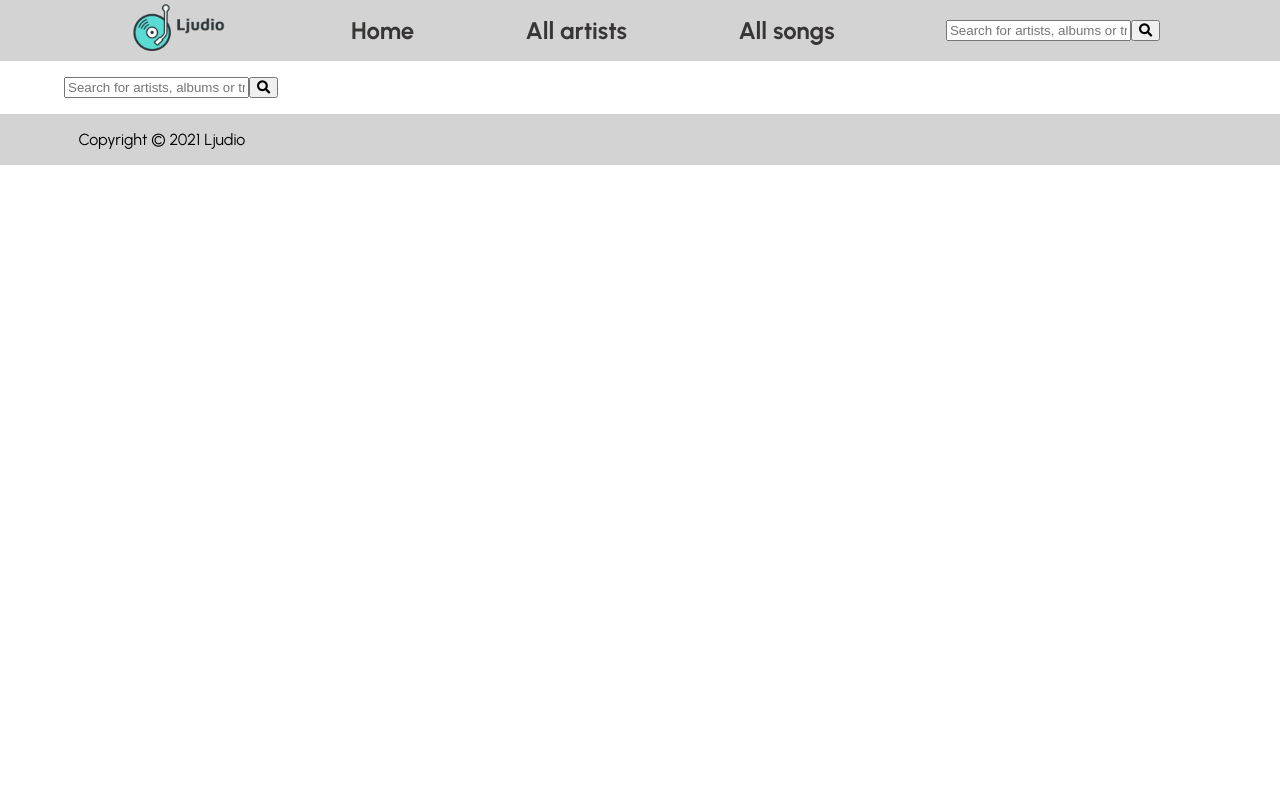
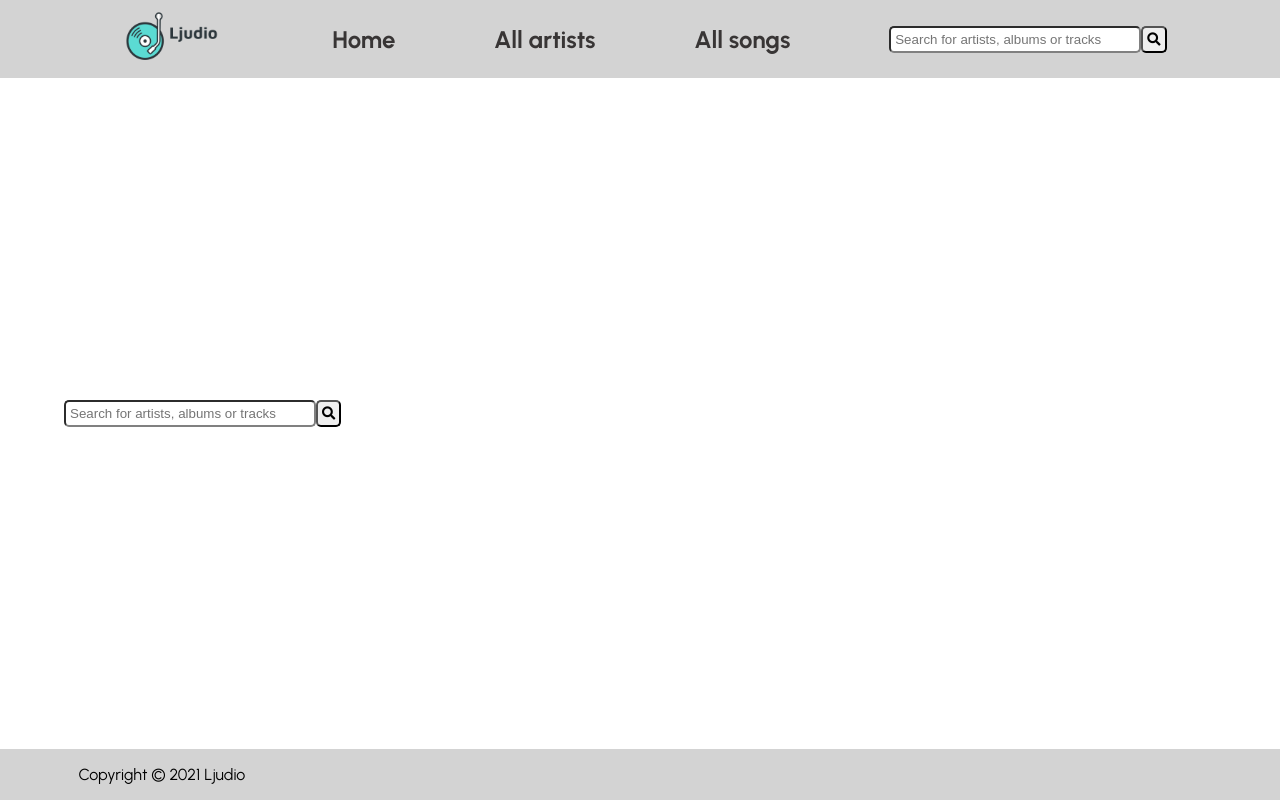
Before and after one commit to jenny567-git/Ljudio, a React (Vite) app in the folder ljudio/: page / in a window 1280 px wide. Built offline with nearby package versions, Linux system fonts and the light colour scheme.

Commit message:
styling searchbar

```diff
--- a/ljudio/src/components/Navbar.css
+++ b/ljudio/src/components/Navbar.css
@@ -15,6 +15,13 @@ nav>a{
     color: rgb(56, 53, 53);
 }
 
+
 img{
     width: 15vh;
 }
+
+@media screen and (max-width:650px){
+    nav{
+        flex-direction: column;
+    }
+}
--- /dev/null
+++ b/ljudio/src/components/Searchbar.css
@@ -0,0 +1,16 @@
+form{
+    margin: 2vw 0;
+}
+
+input[type=text]{
+    width: 30vh;
+    /* height: 3vh; */
+    border-radius: 5px;
+    border-color: gray;
+    padding: 0.5vh;
+}
+
+button{
+    padding: 0.5vh;
+    border-radius: 5px;
+}
--- a/ljudio/src/components/Searchbar.jsx
+++ b/ljudio/src/components/Searchbar.jsx
@@ -1,4 +1,6 @@
 import React, { useState } from "react";
+
+import './Searchbar.css'
 
 function Searchbar() {
   const [searchString, setSearchString] = useState('')
@@ -24,6 +26,10 @@ function Searchbar() {
       }
     }
 
+    // const customStyle = {
+    //   margin: "2vw 0"
+    // }
+
   return (
     <form>
       <input type="text" placeholder="Search for artists, albums or tracks" onChange={(e) => setSearchString(e.target.value)}/>
--- a/ljudio/src/index.css
+++ b/ljudio/src/index.css
@@ -6,10 +6,16 @@ html{
 
 body {
   height: 100%;
+  /* display: flex;
+  flex-direction: column; */
+  font-family: 'Urbanist', sans-serif;
+  margin: auto;
+}
+
+#root{
+  height: 100%;
   display: flex;
   flex-direction: column;
-  font-family: 'Urbanist', sans-serif;
-  margin: auto;
 }
 
 main {
@@ -23,3 +29,9 @@ main {
   width: 90%;
   margin: auto;
 }
+
+/*
+footer{
+  display: flex;
+  flex-direction: column;
+} */
```
